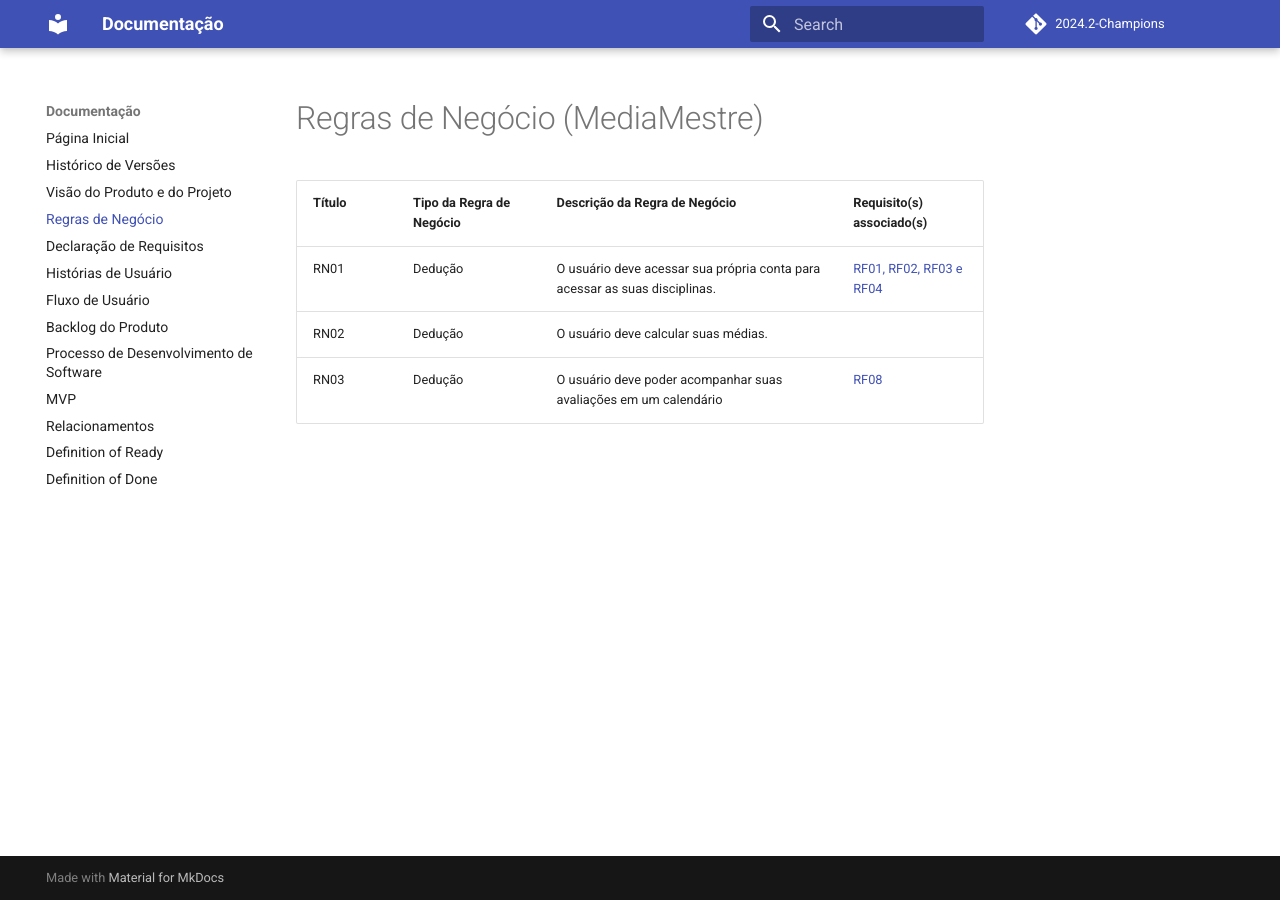
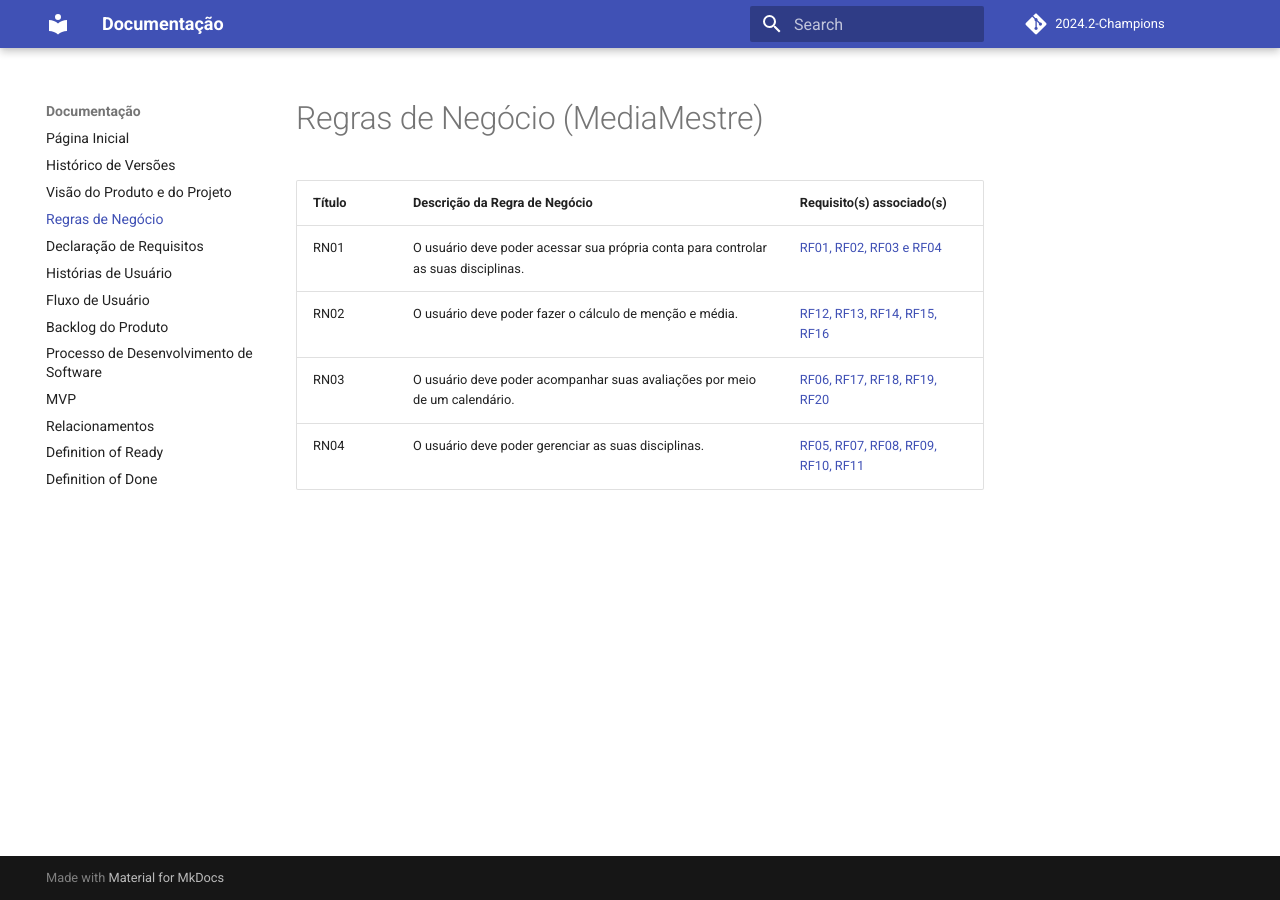
Before and after one commit to FGA-REQ/2024.2-Champions, an MkDocs documentation site: the page built from docs/regras-negocio.md, in a window 1280 px wide. Built offline with MkDocs 1.6.1 and Material for MkDocs 9.7.7, drawn with Linux system fonts in a browser that asks for light colours; comment, search, counter and statistics services are not loaded.

Commit message:
docs: remodelando e numerando as regras de negocio

```diff
--- a/docs/regras-negocio.md
+++ b/docs/regras-negocio.md
@@ -1,7 +1,8 @@
 # Regras de Negócio (MediaMestre)
 
-| Título | Tipo da Regra de Negócio | Descrição da Regra de Negócio                                              | Requisito(s) associado(s)                           |
-| ------ | ------------------------ | -------------------------------------------------------------------------- | --------------------------------------------------- |
-| RN01   | Dedução                  | O usuário deve acessar sua própria conta para acessar as suas disciplinas. | [RF01, RF02, RF03 e RF04](declaracao-requisitos.md) |
-| RN02   | Dedução                  | O usuário deve calcular suas médias.                                       |
-| RN03   | Dedução                  | O usuário deve poder acompanhar suas avaliações em um calendário           | [RF08](declaracao-requisitos.md)                    |
+| Título | Descrição da Regra de Negócio                                                      | Requisito(s) associado(s)                                      |
+| ------ | ---------------------------------------------------------------------------------- | -------------------------------------------------------------- |
+| RN01   | O usuário deve poder acessar sua própria conta para controlar as suas disciplinas. | [RF01, RF02, RF03 e RF04](declaracao-requisitos.md)            |
+| RN02   | O usuário deve poder fazer o cálculo de menção e média.                            | [RF12, RF13, RF14, RF15, RF16](declaracao-requisitos.md)       |
+| RN03   | O usuário deve poder acompanhar suas avaliações por meio de um calendário.         | [RF06, RF17, RF18, RF19, RF20](declaracao-requisitos.md)       |
+| RN04   | O usuário deve poder gerenciar as suas disciplinas.                                | [RF05, RF07, RF08, RF09, RF10, RF11](declaracao-requisitos.md) |
```
Also changed, not shown: docs/historico.md (+2 -1 lines).
